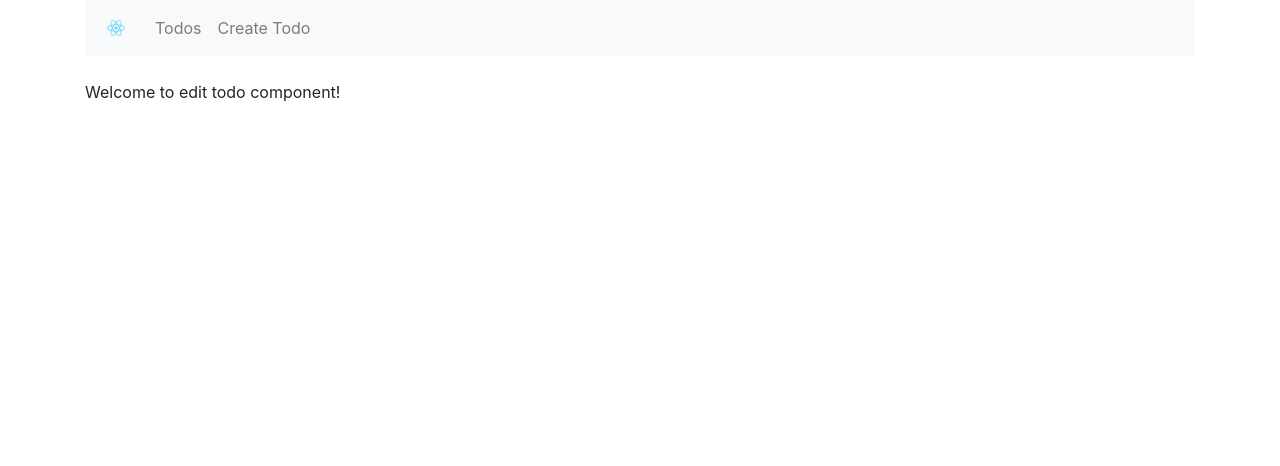
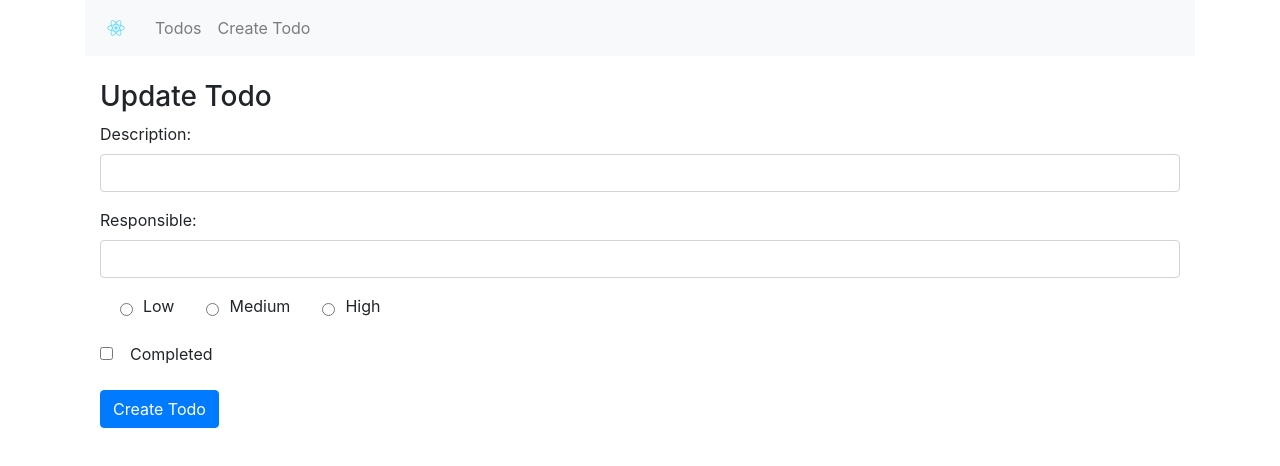
Before and after one commit to lowercaseEnd/todo-mern, a React (Create React App) app: page /edit/1 in a window 1280 px wide. Shown: the top 466 px of the page. Built offline with nearby package versions, Linux system fonts and the light colour scheme; no server answers.

Commit message:
Добавил компоненты для вывода списка todo, и для обновления

```diff
--- /dev/null
+++ b/src/Components/completed.js
@@ -0,0 +1,13 @@
+import React from "react";
+import {Form} from "react-bootstrap";
+
+function Completed(props) {
+  return (
+    <Form.Group>
+      <Form.Check inline type="checkbox" id="completed" onChange={props.change} value={props.completed} checked={props.completed}/>
+      <Form.Label inline htmlFor="completed">Completed</Form.Label>
+    </Form.Group>
+  );
+}
+
+export default Completed;
--- /dev/null
+++ b/src/Components/submit.js
@@ -0,0 +1,12 @@
+import React from "react";
+import { Form, Button } from "react-bootstrap";
+
+function Submit(props) {
+  return (
+    <Form.Group>
+      <Button type="submit">Create Todo</Button>
+    </Form.Group>
+  )
+}
+
+export default Submit;
--- a/src/create-todo.js
+++ b/src/create-todo.js
@@ -5,6 +5,7 @@ import axios from "axios";
 import Description from "./Components/description";
 import Responsible from "./Components/responsible";
 import Priority from "./Components/priority";
+import Submit from "./Components/submit";
 
 class CreateTodo extends React.Component {
   constructor(props) {
@@ -61,9 +62,7 @@ class CreateTodo extends React.Component {
           <Description description={this.state.description} change={this.changeDescription} />
           <Responsible responsible={this.state.responsible} change={this.changeResponsible} />
           <Priority priority={this.state.priority} change={this.changePriority} />
-          <Form.Group>
-            <Button type="submit">Create Todo</Button>
-          </Form.Group>
+          <Submit />
         </Form>
       </section>
     )
--- a/src/edit-todo.js
+++ b/src/edit-todo.js
@@ -1,11 +1,89 @@
 import React from "react";
+import axios from "axios";
+import { Form, Container } from "react-bootstrap";
+
+import Description from "./Components/description";
+import Responsible from "./Components/responsible";
+import Priority from "./Components/priority";
+import Completed from "./Components/completed";
+import Submit from "./Components/submit";
 
 class EditTodo extends React.Component {
+  constructor(props) {
+    super(props);
+    this.state = {
+      description: "",
+      responsible: "",
+      priority: "",
+      completed: false
+    };
+    this.changeDescription = this.changeDescription.bind(this);
+    this.changePriority = this.changePriority.bind(this);
+    this.changeResponsible = this.changeResponsible.bind(this);
+    this.changeCompleted = this.changeCompleted.bind(this);
+    this.onSubmit = this.onSubmit.bind(this);
+  }
+  componentDidMount() {
+    axios.get(`http://localhost:4000/todos/${this.props.match.params.id}`)
+      .then(response => {
+        this.setState({
+          description: response.data.description,
+          responsible: response.data.responsible,
+          priority: response.data.priority,
+          completed: response.data.completed
+        });
+      }).catch(err => console.log(err));
+  }
+  changeDescription(event) {
+    this.setState({
+      description: event.target.value
+    });
+  }
+  changeResponsible(event) {
+    this.setState({
+      responsible: event.target.value
+    });
+  }
+  changePriority(event) {
+    this.setState({
+      priority: event.target.value
+    });
+  }
+  changeCompleted() {
+    this.setState({
+      completed: !this.state.completed
+    });
+  }
+  onSubmit(event) {
+    event.preventDefault();
+    console.log(`Form submitted:\nTodo description: ${this.state.description}`);
+    console.log(`Todo responsible: ${this.state.responsible}\nTodo priority: ${this.state.priority}`);
+    const newTodo = {
+      description: this.state.description,
+      responsible: this.state.responsible,
+      priority: this.state.priority,
+      completed: this.state.completed
+    };
+    axios.post(`http://localhost:4000/todos/update/${this.props.match.params.id}`, newTodo).then(res => console.log(res.data));
+    this.setState({
+      description: "",
+      responsible: "",
+      priority: "",
+      completed: false
+    });
+  }
   render() {
     return (
-      <div>
-        <p>Welcome to edit todo component!</p>
-      </div>
+      <Container>
+        <h3>Update Todo</h3>
+        <Form onSubmit={this.onSubmit}>
+          <Description description={this.state.description} change={this.changeDescription} />
+          <Responsible responsible={this.state.responsible} change={this.changeResponsible} />
+          <Priority priority={this.state.priority} change={this.changePriority} />
+          <Completed change={this.changeCompleted} completed={this.state.completed}/>
+          <Submit />
+        </Form>
+      </Container>
     )
   }
 }
--- a/src/index.css
+++ b/src/index.css
@@ -11,3 +11,7 @@ code {
   font-family: source-code-pro, Menlo, Monaco, Consolas, 'Courier New',
     monospace;
 }
+
+.completed {
+  text-decoration: line-through;
+}
--- a/src/todos-list.js
+++ b/src/todos-list.js
@@ -6,9 +6,9 @@ import { Container, Table } from "react-bootstrap";
 
 const Todo = props => {
   return (<tr>
-    <td>{props.todo.description}</td>
-    <td>{props.todo.responsoble}</td>
-    <td>{props.todo.priority}</td>
+    <td className={props.todo.completed ? "completed" : ""}>{props.todo.description}</td>
+    <td className={props.todo.completed ? "completed" : ""}>{props.todo.responsible}</td>
+    <td className={props.todo.completed ? "completed" : ""}>{props.todo.priority}</td>
     <td>
       <Link to={`/edit/${props.todo._id}`}>Edit</Link>
     </td>
```
